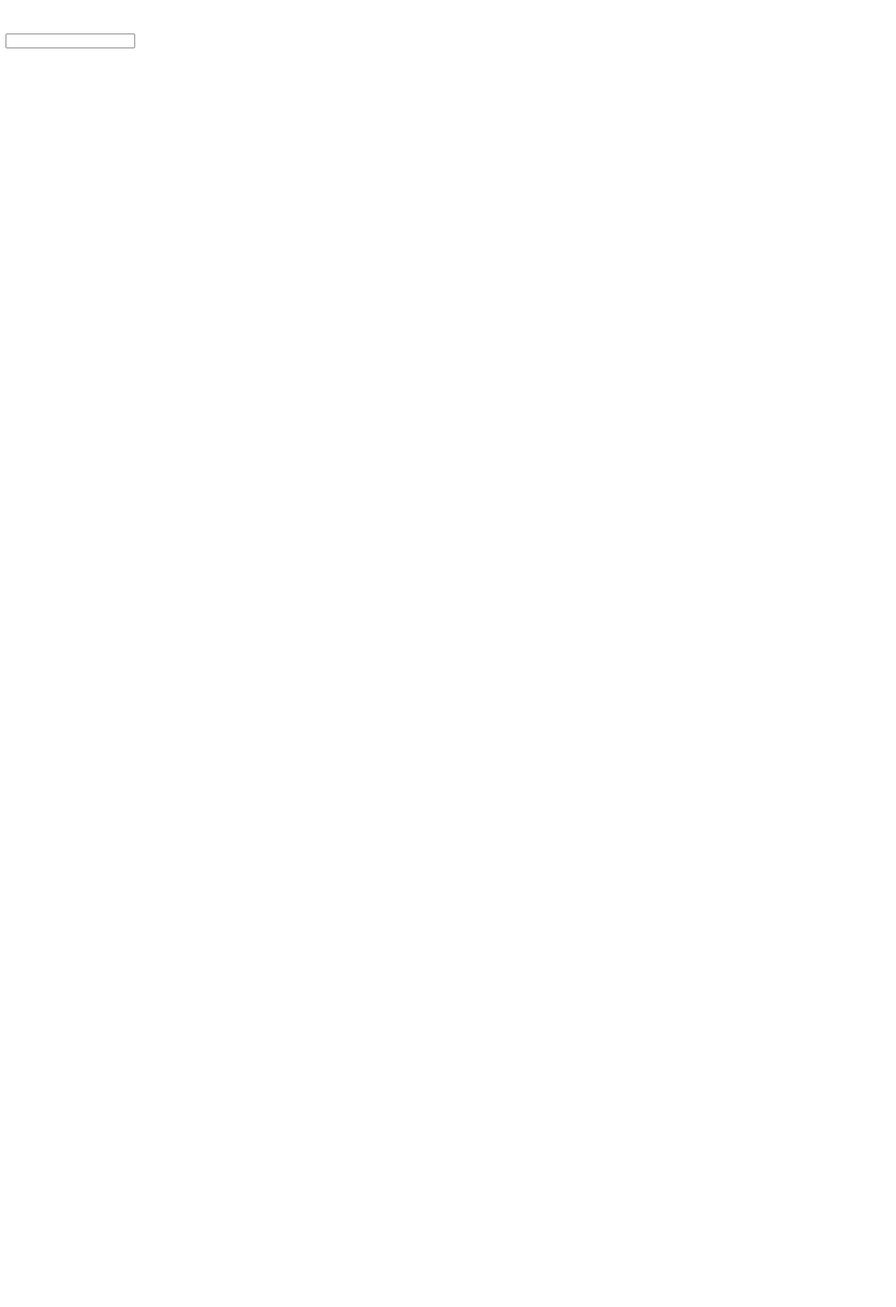
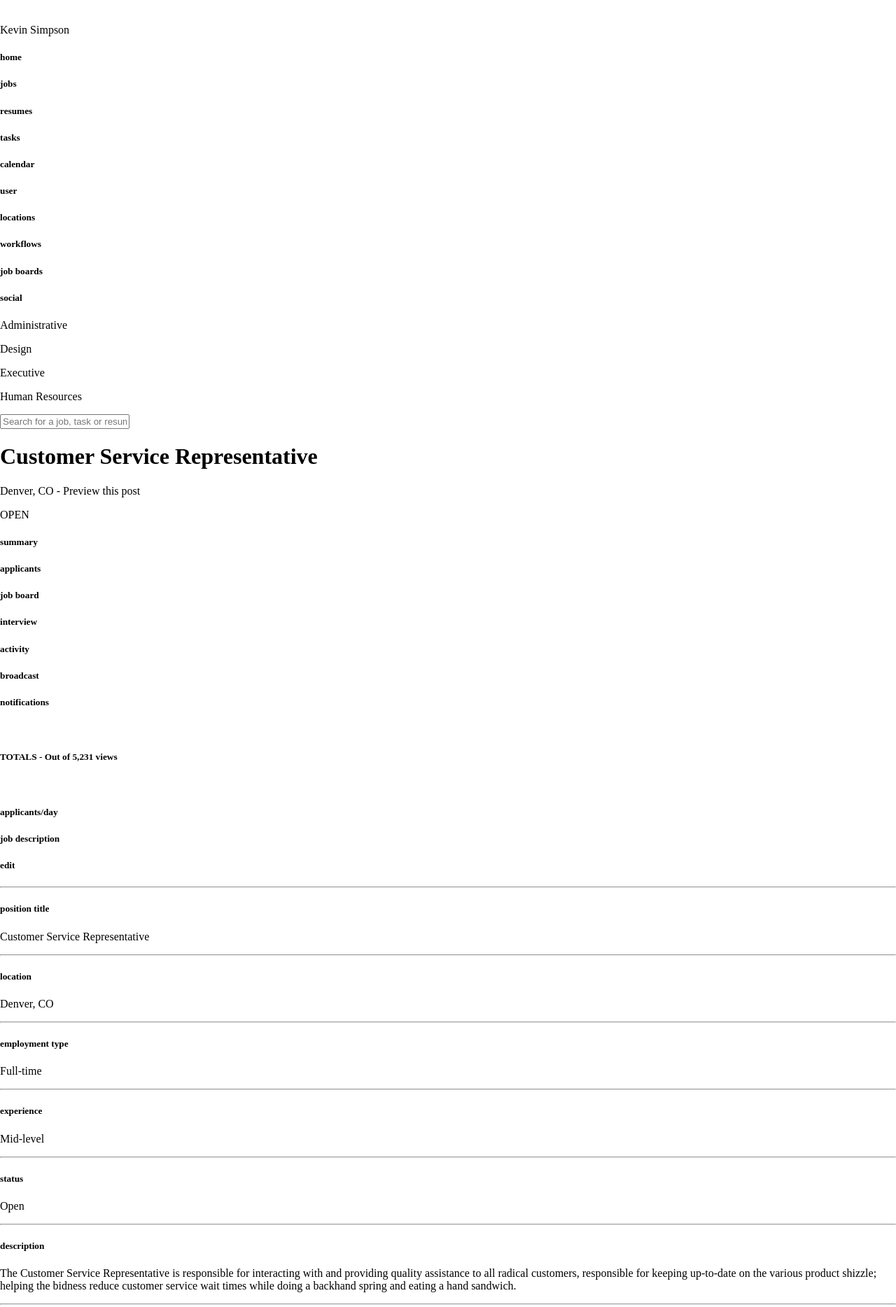
Before and after one commit to relasine/ks-comp-challenge-3, a plain HTML site: page index.html in a window 1280 px wide. Shown: the top 1868 px of the page at 70% size. Before the commit the page ends 800 px from the top, so only its background shows below. Drawn offline with Linux system fonts and the light colour scheme.

Commit message:
Complete wireframe

```diff
--- a/index.html
+++ b/index.html
@@ -1,43 +1,47 @@
 <!DOCTYPE html>
 <html>
 <head>
+  <link rel="stylesheet" type="text/css" href="styles.css">
+  <meta name="viewport" content="width=device-width, initial-scale=1">
   <title>Static Comp 3</title>
 </head>
 <body>
   <nav>
     <div class="nav-wrap-1 nav-wrap">
       <img src="" class="portrait">
-      <p></p>
+      <p>Kevin Simpson</p>
+      <i></i>
     </div>
     <div class="nav-wrap-2 nav-wrap">
       <p></p>
-      <i></i><h5></h5>
-      <i></i><h5></h5>
-      <i></i><h5></h5>
-      <i></i><h5></h5>
-      <i></i><h5></h5>
+      <i></i><h5>home</h5>
+      <i></i><h5>jobs</h5>
+      <i></i><h5>resumes</h5>
+      <i></i><h5>tasks</h5>
+      <i></i><h5>calendar</h5>
     </div>
     <div class="nav-wrap-3 nav-wrap">
       <p></p>
-      <i></i><h5></h5>
-      <i></i><h5></h5>
-      <i></i><h5></h5>
-      <i></i><h5></h5>
-      <i></i><h5></h5>
+      <i></i><h5>user</h5>
+      <i></i><h5>locations</h5>
+      <i></i><h5>workflows</h5>
+      <i></i><h5>job boards</h5>
+      <i></i><h5>social</h5>
     </div>
     <div class="nav-wrap-3 nav-wrap">
       <p></p>
-      <i></i><h5></h5>
-      <i></i><h5></h5>
-      <i></i><h5></h5>
-      <i></i><h5></h5>
+      <i></i><p class="categories">Administrative</p>
+      <i></i><p class="categories">Design</p>
+      <i></i><p class="categories">Executive</p>
+      <i></i><p class="categories">Human Resources</p>
     </div>
   </nav>
   <section class="top-bar">
     <div class="top-left-wrap">
       <i></i>
       <i></i>
-      <input type="text" class="top-search">
+      <i></i>
+      <input type="text" class="top-search" placeholder="Search for a job, task or resume">
     </div>
     <div clas="top-right-wrap">
       <i></i>
@@ -47,24 +51,24 @@
   </section>
   <header>
     <div class="main-header-wrap">
-      <h1></h1>
+      <h1>Customer Service Representative</h1>
       <i></i>
-      <p class="location"><span class="preview"></span></p>
+      <p class="location">Denver, CO - <span class="preview">Preview this post</span></p>
     </div>
     <div class="header-right-wrap">
-      <p><i></i></p>
+      <p><i></i>OPEN</p>
       <i></i>
       <i></i>
       <i></i>
     </div>
     <div class="header-nav-wrap">
-      <h5></h5>
-      <h5></h5>
-      <h5></h5>
-      <h5></h5>
-      <h5></h5>
-      <h5></h5>
-      <h5></h5>
+      <h5>summary</h5>
+      <h5>applicants</h5>
+      <h5>job board</h5>
+      <h5>interview</h5>
+      <h5>activity</h5>
+      <h5>broadcast</h5>
+      <h5>notifications</h5>
     </div>
   </header>
   <article>
@@ -72,17 +76,81 @@
       <img src="" class="animated-chart">
       <img src="" class="animated-chart">
       <img src="" class="animated-chart">
-      <h5></h5>
+      <h5 class="chart-label-1">TOTALS - Out of 5,231 views</h5>
     </div>
     <div class="article-right-wrap">
       <img src="" class="bar-chart">
-      <h5></h5>
+      <h5 class="chart-label-2">applicants/day</h5>
     </div>
   </article>
   <main>
+    <h5 class="main-h5">job description</h5>
+    <div class="edit-btn">
+      <i></i><h5>edit</h5>
+    </div>
+    <hr>
+    <h5 class="main-h5 main-header-h5">position title</h5>
+    <p class="main-p">Customer Service Representative</p>
+    <hr>
+    <h5 class="main-h5">location</h5>
+    <p class="main-p">Denver, CO</p>
+    <hr>
+    <h5 class="main-h5">employment type</h5>
+    <p class="main-p">Full-time</p>
+    <hr>
+    <h5 class="main-h5">experience</h5>
+    <p class="main-p">Mid-level</p>
+    <hr>
+    <h5 class="main-h5">status</h5>
+    <p class="main-p">Open</p>
+    <hr>
+    <h5 class="main-h5">description</h5>
+    <p class="main-p">The Customer Service Representative is responsible for interacting with and providing quality assistance to all radical customers, responsible for keeping up-to-date on the various product shizzle; helping the bidness reduce customer service wait times while doing a backhand spring and eating a hand sandwich.</p>
+    <hr>
+    <h5 class="main-h5">hiring lead</h5>
+    <img src="" class="hiring-lead-avatar">
+    <p class="main-p">Steven Will</p>
+    <hr>
+    <h5 class="main-h5">approved salary</h5>
+    <p class="main-p">$58,000</p>
+    <hr>
   </main>
   <aside>
-
+    <div class="facebook">
+      <i></i>
+      <h6>Post this to Facebook</h6>
+    </div>
+    <div class="twitter">
+      <i></i>
+      <h6>Tweet this Job</h6>
+    </div>
+    <div class="linkedin">
+      <i></i>
+      <h6>Post to Linkedin</h6>
+    </div>
+    <div class="aside-wrapper1">
+      <i></i>
+      <h4>Link to this Job</h4>
+      <p>Lorem ipsum dolor sit amet, consecletur adipis cing elit, integer molis neque eget vestibpend</p>
+      <input type="text" class="aside-input" placeholder="http://www.jobposting.com/newhires/2018/July">
+      <p></p>
+      <hr>
+    </div>
+      <div class="aside-wrapper2">
+      <i></i>
+      <h4>Use the Button Widget</h4>
+      <p>This widget embeds the buttons for sharing jobs for submitting a resume on your website.</p>
+      <input type="text" class="aside-input" placeholder="<script type="text/javascript" s....>
+      <p>Copy</p>
+      <hr>
+    </div>
+      <div class="aside-wrapper3">
+      <i></i>
+      <h4>Upload Resumes by Email</h4>
+      <p>You can automatically upload multiple resumes to this job by emailing the address below.</p>
+      <p>relasine@gmail.com</p>
+      <hr>
+    </div>
   </aside>
 </body>
 </html>
--- a/styles.css
+++ b/styles.css
@@ -0,0 +1,41 @@
+body {
+  box-sizing: border-box;
+  margin: 0;
+  padding: 0;
+}
+
+/*NAVBAR STYLING*/
+
+nav {
+
+}
+
+/*TOP SECTION STYLING*/
+
+section {
+
+}
+
+/*HEADER STYLING */
+
+header {
+
+}
+
+/*ARTICLE STYLING*/
+
+article {
+
+}
+
+/*MAIN STYLING*/
+
+main {
+
+}
+
+/*ASIDE STYLING*/
+
+aside {
+
+}
```
